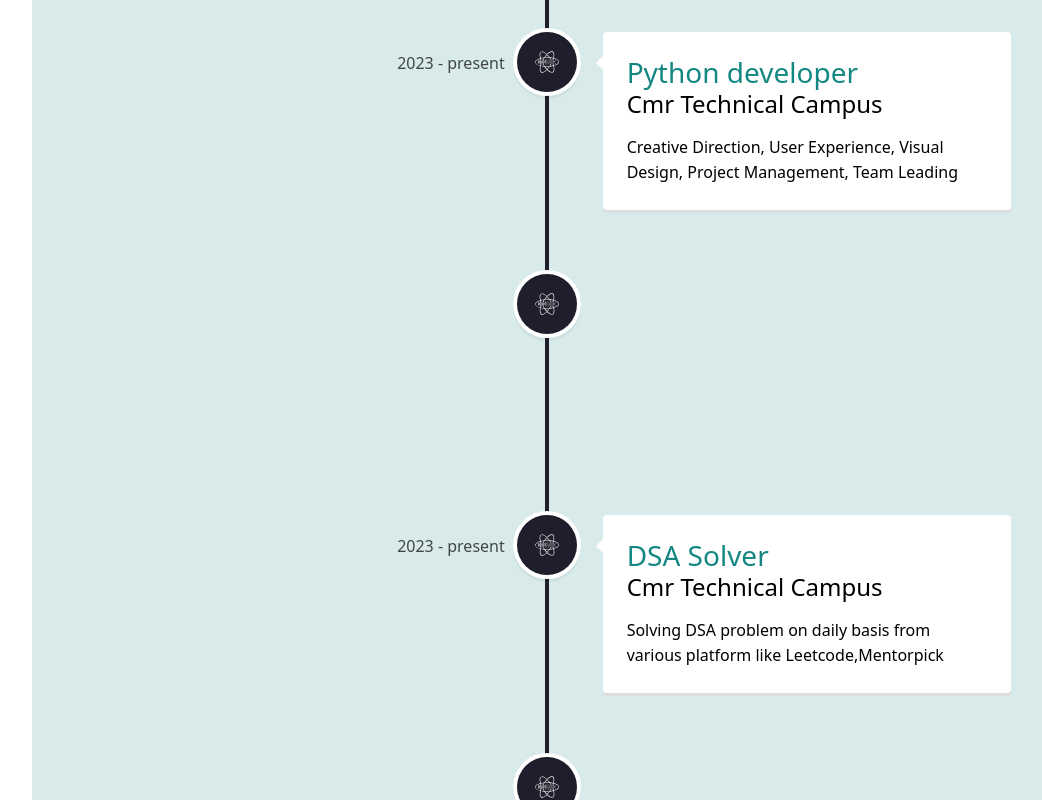
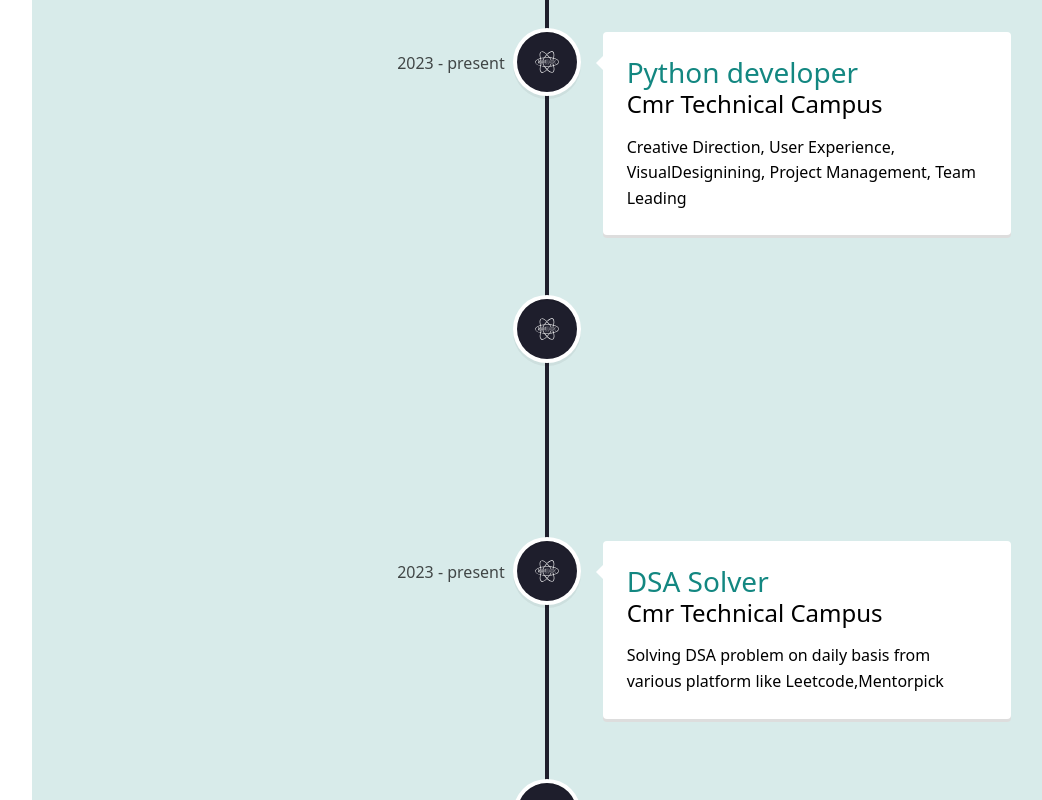
Before and after one commit to SHIVAKUMAR-KS/Portfolio, a React (Create React App) app: page / in a window 1280 px wide. Shown: the part 3720-4520 px from the top of the page, without its empty margins (218-1260 px from the left). Built offline with nearby package versions, Linux system fonts and the light colour scheme.

Commit message:
updated works

```diff
--- a/src/pages/Work/Work.js
+++ b/src/pages/Work/Work.js
@@ -41,7 +41,7 @@ const Work = () => {
     <h3 className="vertical-timeline-element-title">Python  developer</h3>
     <h4 className="vertical-timeline-element-subtitle">Cmr Technical Campus</h4>
     <p>
-      Creative Direction, User Experience, Visual Design, Project Management, Team Leading
+      Creative Direction, User Experience, VisualDesignining, Project Management, Team Leading
     </p>
   </VerticalTimelineElement>
         <VerticalTimelineElement
```
Also changed, not shown: 1 other file (tests, documents, lock files or other folders).
